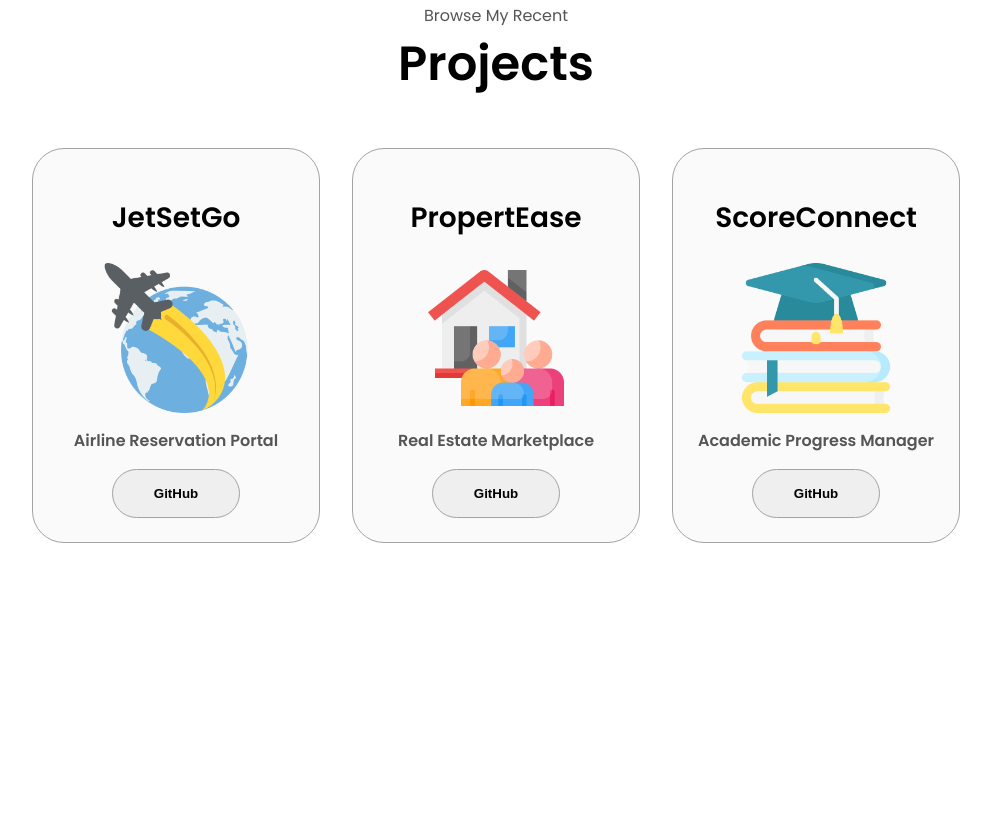
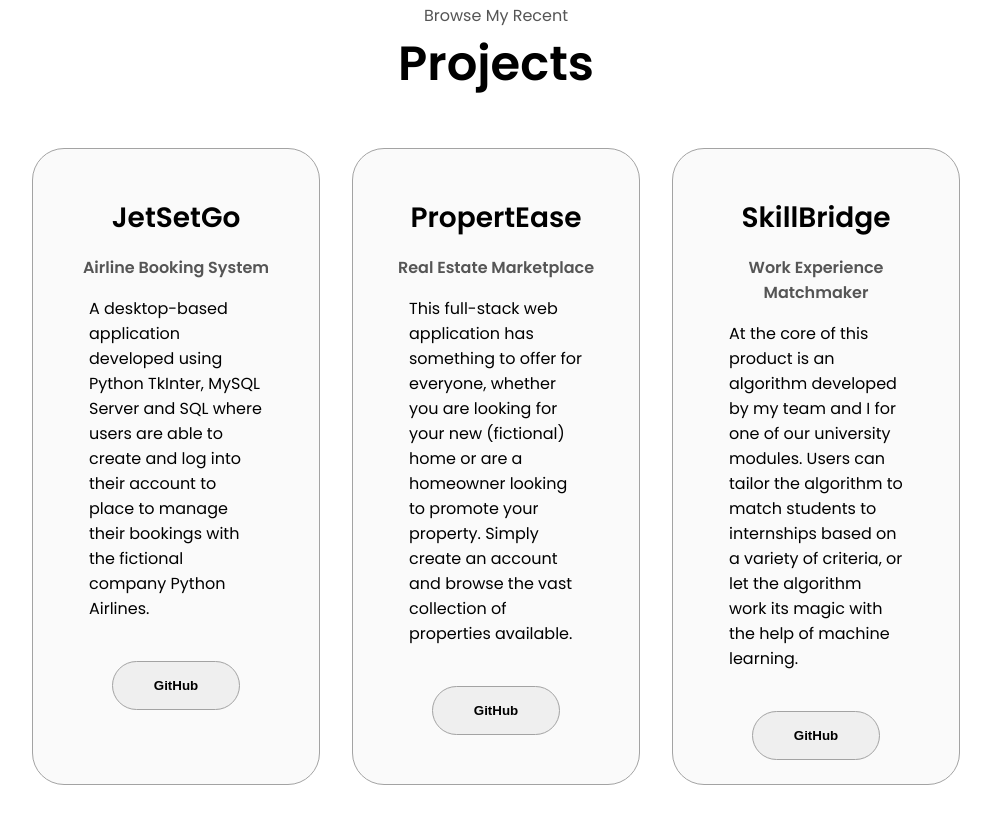
Before and after one commit to MattiaDiProfio/mattia-personal-portfolio, a plain HTML site: page index.html in a window 1280 px wide. Shown: the part 2477-3301 px from the top of the page, without its empty margins (144-1135 px from the left). Drawn offline with Linux system fonts and the light colour scheme.

Commit message:
update projects section and cv

```diff
--- a/index.html
+++ b/index.html
@@ -46,7 +46,7 @@
             <h1 class="title">Mattia Di Profio</h1>
             <p class="section-text-p2">Student & Developer</p>
             <div class="btn-container">
-                <button class="btn btn-color-1" onclick="window.open('./assets/MattiaDiProfioCV.pdf')">Download CV</button>
+                <button class="btn btn-color-1" onclick="window.open('assets/cv.pdf')">Download CV</button>
                 <button class="btn btn-color-2" onclick="location.href='#contactme'">Contact me</button>
             </div>
             <div id="socialsContainer">
@@ -71,12 +71,13 @@
                     <div class="details-container">
                         <img src="./assets/education.png" alt="education icon" class="icon">
                         <h3>Education</h3>
-                        <p>BSc Computing Science Degree</p>
+                        <p>BSc Computing Science Degree <br> University of Aberdeen</p>
                     </div>
                 </div>
                 <div class="text-container" id="about-me-text">
-                    Penultimate year student currently working towards a BSc. in Computing Science. Passionate about web development with an interest in backend development.
-                    Having developed a strong technical foundation and being exposed to a wide variety of technologies and software engineering paradigms, I discovered a strong interest in the engineering and development of larger backend infrastructures and hope in the near future to gain valuable experience in a field I find fascinating.
+                    Hi, I'm currently a third year student working towards a BSc. in Computing Science. I'm passionate about web development, with an interest in backend web development.
+                    Having developed a strong technical foundation and being exposed to a wide variety of technologies and software engineering paradigms,
+                    I discovered a strong interest in the engineering and development of larger backend infrastructures, and hope in the near future to gain valuable experience in a field I find fascinating.
                 </div>
             </div>
         </div>
@@ -194,8 +195,11 @@
 
             <div class="details-container color-container">
                 <h2 class="experience-sub-title project-title">JetSetGo</h2>
-                <img src="./assets/globe-icon.png" class="project-icon" alt="globe-icon">
-                <p class="section-text-p1 project-description">Airline Reservation Portal</p>
+                <p class="section-text-p1 project-description">Airline Booking System</p>
+                <div class="project-card-text">
+                    A desktop-based application developed using Python TkInter, MySQL Server and SQL where users are able to create and log into their
+                    account to place to manage their bookings with the fictional company Python Airlines.
+                </div>
                 <div class="btn-container">
                     <button class="btn btn-color-2 project-btn" onclick="location.href='https://github.com/MattiaDiProfio/Airline-Reservation-System'">GitHub</button>
                 </div>
@@ -203,19 +207,25 @@
 
             <div class="details-container color-container">
                 <h2 class="experience-sub-title project-title">PropertEase</h2>
-                <img src="./assets/family-icon.png" class="project-icon" alt="globe-icon">
                 <p class="section-text-p1 project-description">Real Estate Marketplace</p>
+                <div class="project-card-text">
+                    This full-stack web application has something to offer for everyone, whether you are looking for your new (fictional) home or are a
+                    homeowner looking to promote your property. Simply create an account and browse the vast collection of properties available.
+                </div>
                 <div class="btn-container">
                     <button class="btn btn-color-2 project-btn" onclick="location.href='https://github.com/MattiaDiProfio/PropertEase'">GitHub</button>
                 </div>
             </div>
 
             <div class="details-container color-container">
-                <h2 class="experience-sub-title project-title">ScoreConnect</h2>
-                <img src="./assets/education-icon.png" class="project-icon" alt="globe-icon">
-                <p class="section-text-p1 project-description">Academic Progress Manager</p>
+                <h2 class="experience-sub-title project-title">SkillBridge</h2>
+                <p class="section-text-p1 project-description">Work Experience Matchmaker</p>
+                <div class="project-card-text">
+                    At the core of this product is an algorithm developed by my team and I for one of our university modules. Users can tailor the
+                    algorithm to match students to internships based on a variety of criteria, or let the algorithm work its magic with the help of machine learning.
+                </div>
                 <div class="btn-container">
-                    <button class="btn btn-color-2 project-btn" onclick="location.href='https://github.com/MattiaDiProfio/ScoreConnect'">GitHub</button>
+                    <button class="btn btn-color-2 project-btn" onclick="location.href='https://github.com/cs3028-alpha-team/career-portal-development'">GitHub</button>
                 </div>
             </div>
 
--- a/style.css
+++ b/style.css
@@ -265,6 +265,7 @@ section {
 .about-me-container {
     width: 60vw;
     margin: auto;
+    margin-top: 1rem;
     text-align: center;
 }
 
@@ -366,16 +367,16 @@ article .icon {
     margin-top: 10rem;
 }
 
-.project-icon {
-    height: 150px;
-    margin: 0.5rem 0;
-}
-
 .color-container {
     border-color: rgb(163, 163, 163);
     margin: 1rem;
     padding-top: 2rem;
     background: rgb(250,250,250);
+}
+
+.project-card-text {
+    text-align: left;
+    margin: auto 2rem 2.5rem 2rem;
 }
 
 .project-img {
```
Also changed, not shown: assets/education-icon.png (deleted), assets/family-icon.png (deleted), assets/globe-icon.png (deleted), 2 other files.
